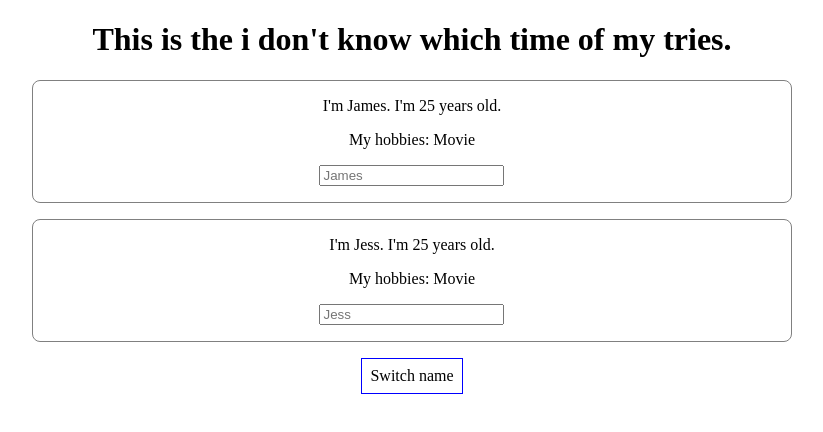
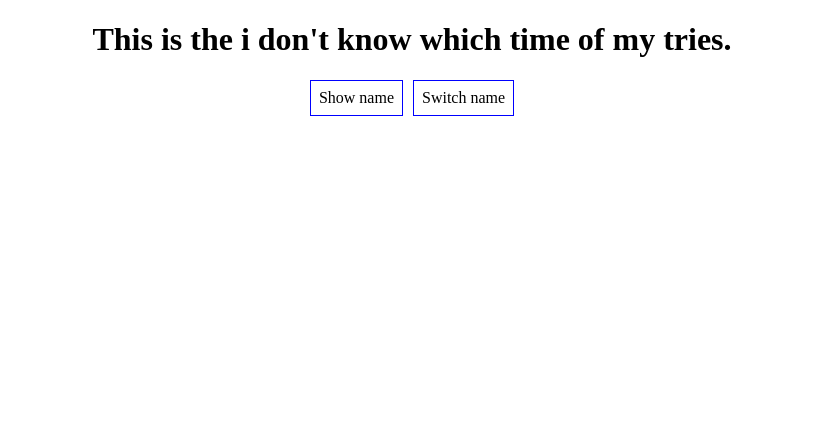
Before and after one commit to JunboJ/ReactJs-sideProject, a React (Create React App) app: page / in a window 1280 px wide. Shown: the top 432 px of the page, without its empty margins (228-1051 px from the left). Built offline with nearby package versions, Linux system fonts and the light colour scheme.

Commit message:
conditionally rendering content and output lists

```diff
--- a/src/App.js
+++ b/src/App.js
@@ -6,10 +6,11 @@ import Person from '../src/Person/Person.js';
 class App extends Component {
   state = {
     persons: [
-      { name: 'James', age: 25 },
-      { name: 'Jess', age: 25 }
+      { id: 'p1', name: 'James', age: 25 },
+      { id: 'p2', name: 'Jess', age: 25 }
     ],
-    otherState: 'something else'
+    otherState: 'something else',
+    showPersons: false
   }
 
   switchNameHandler = (newName) => {
@@ -21,44 +22,74 @@ class App extends Component {
     })
   };
 
-  inputNameHandler = (event) => {
+  deletePersonHandler = (pi) => {
+    const persons = [...this.state.persons];
+    persons.splice(pi, 1);
+    this.setState({ persons: persons });
+  };
+
+  inputNameHandler = (event, id) => {
+    const pi = this.state.persons.findIndex(p => p.id === id);
+    const person = { ...this.state.persons[pi] };
+    person.name = event.target.value;
+    const persons = [...this.state.persons];
+    persons[pi] = person;
     this.setState({
-      persons: [
-        { name: 'James', age: 25 },
-        { name: event.target.value, age: 24 }
-      ]
+      persons: persons
     })
+  };
+
+  togglePersonsNamesHandler = () => {
+    this.setState({ showPersons: !this.state.showPersons });
   }
 
+  // react will excute render func when it decide to update views
   render() {
 
     const styling = {
       backgroundColor: 'white',
       font: 'inherit',
       border: '1px solid blue',
-      padding: '8px'
+      padding: '8px',
+      margin: 'auto 5px'
     };
+
+    let persons = null;
+    // condition check
+    if (this.state.showPersons) {
+      persons =
+        <div>
+          {this.state.persons.map((person, index) => {
+            return (
+              <Person
+                name={person.name}
+                age={person.age}
+                click={this.switchNameHandler.bind(this, 'James!!!')}
+                delete={() => { this.deletePersonHandler(index) }}
+                key={person.id}
+                input={(e) => { this.inputNameHandler(e, person.id) }}
+              >My hobbies: Movie</Person>
+            )
+          })}
+        </div>
+    }
 
     return (
       <div className="App">
         <h1>This is the i don't know which time of my tries.</h1>
 
-        <Person
-          name={this.state.persons[0].name}
-          age={this.state.persons[0].age}
-          click={this.switchNameHandler.bind(this, 'James!!!')}
-        >My hobbies: Movie</Person>
+        <button
+          style={styling}
+          onClick={this.togglePersonsNamesHandler}
+        >{`${this.state.showPersons ? 'Hide' : 'Show'}`} name</button>
 
-        <Person
-          name={this.state.persons[1].name}
-          age={this.state.persons[1].age}
-          click={() => { this.switchNameHandler('Jess!') }}
-          input={this.inputNameHandler}
-        >My hobbies: Movie</Person>
+        {persons}
 
         <button
           style={styling}
-          onClick={() => { this.switchNameHandler('James!') }}>Switch name</button>
+          onClick={() => { this.switchNameHandler('James!') }}
+        >Switch name</button>
+
       </div>
     );
     // the code above will be converted to the code below
--- a/src/Person/Person.css
+++ b/src/Person/Person.css
@@ -5,3 +5,20 @@
     border-radius: 0.5rem;
     padding-bottom: 1rem;
 }
+
+.deletePerson_btn {
+    margin: 2px 2px;
+    color: none;
+    background-color: white;
+    border: none;
+    font-size: 1rem;
+}
+
+.deletePerson_btn:hover {
+    cursor: pointer;
+}
+
+.personBtnSet {
+    display: flex;
+    justify-content: flex-end;
+}
--- a/src/Person/Person.js
+++ b/src/Person/Person.js
@@ -1,12 +1,15 @@
 import React from 'react';
 import './Person.css';
 
-const person = (props) => {
+const person = props => {
     return (
         <div className="Person">
+            <div className="personBtnSet">
+                <button className="deletePerson_btn" onClick={props.delete}>&times;</button>
+            </div>
             <p onClick={props.click}>I'm {props.name}. I'm {props.age} years old.</p>
-            <p onClick={props.click}>{ props.children }</p>
-            <input type="text" onChange={ props.input } placeholder={props.name} />
+            <p onClick={props.click}>{props.children}</p>
+            <input type="text" onChange={props.input} placeholder={props.name} />
         </div>
     )
 };
```
